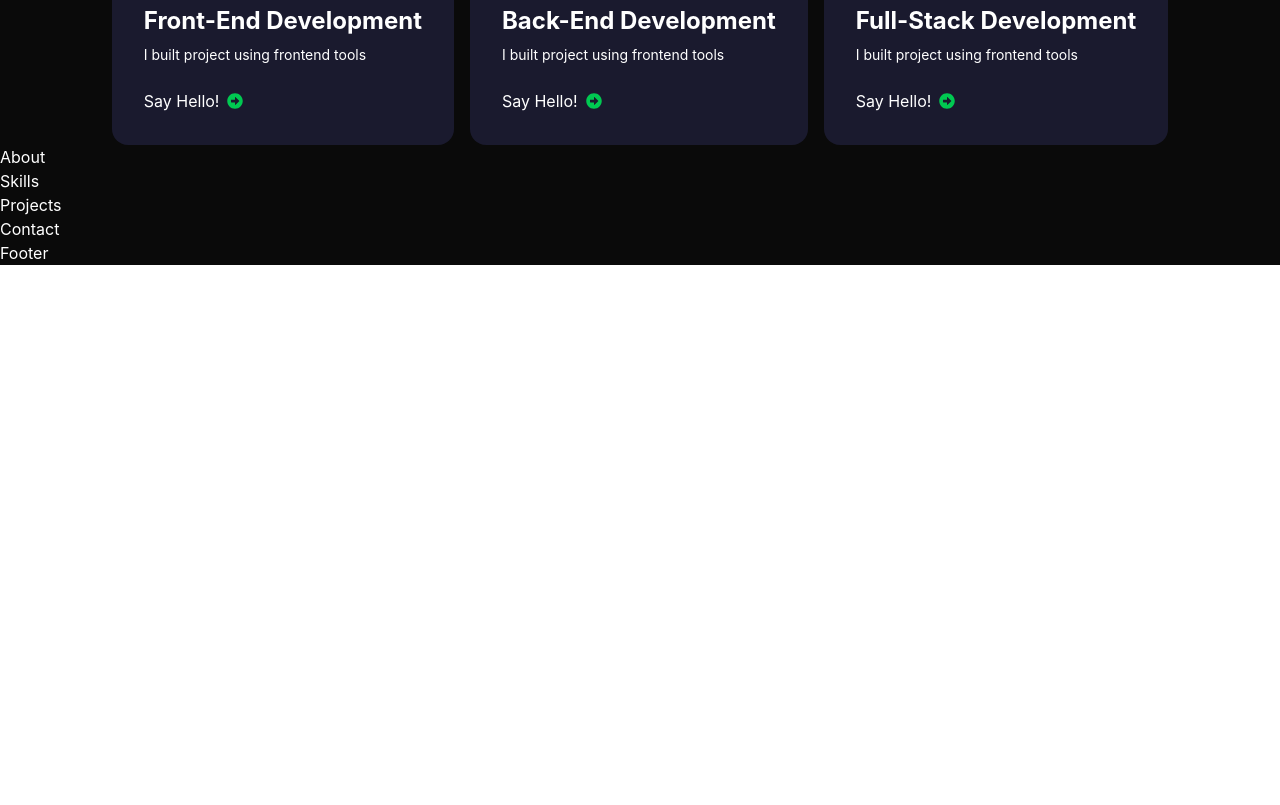
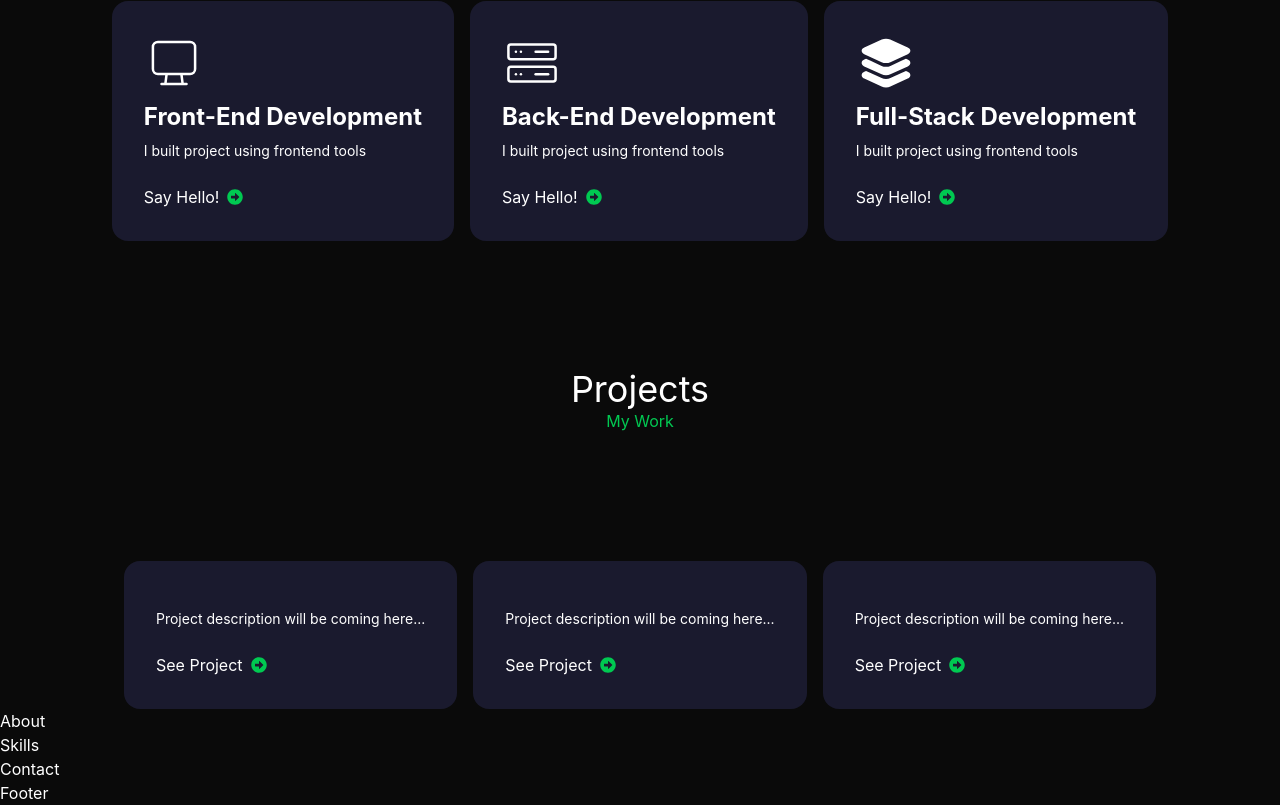
Before and after one commit to Bharath938/Portfolio, a React (Vite) app: page / in a window 1280 px wide. Shown: the part 851-1656 px from the top of the page. Before the commit the page ends 1116 px from the top, so only its background shows below. Built offline with nearby package versions, Linux system fonts and the light colour scheme.

Commit message:
add projects section

```diff
--- a/src/App.jsx
+++ b/src/App.jsx
@@ -14,9 +14,9 @@ function App() {
       <Navbar />
       <Hero />
       <Services />
+      <Projects />
       <About />
       <Skills />
-      <Projects />
       <Contact />
       <Footer />
     </main>
--- a/src/components/Projects.jsx
+++ b/src/components/Projects.jsx
@@ -1,7 +1,50 @@
 import React from "react";
+import { FaArrowAltCircleRight } from "react-icons/fa";
 
 function Projects() {
-  return <div>Projects</div>;
+  const projects = [
+    {
+      image: "",
+      title: "",
+      description: "Project description will be coming here...",
+    },
+    {
+      image: "",
+      title: "",
+      description: "Project description will be coming here...",
+    },
+    {
+      image: "",
+      title: "",
+      description: "Project description will be coming here...",
+    },
+  ];
+  return (
+    <div>
+      <div className="flex flex-col mt-32">
+        <div className="flex flex-col justify-center items-center">
+          <span className="text-4xl">Projects</span>
+          <span className="text-green-500">My Work</span>
+        </div>
+
+        <div className="flex flex-col justify-center gap-4 items-center md:flex-row mt-32">
+          {projects?.map((project) => (
+            <div className="flex flex-col space-y-2 p-8 rounded-2xl bg-[#1a1a2e]">
+              <span className="text-6xl">{project.image}</span>
+              <span className="text-2xl font-bold">{project.title}</span>
+              <span className="text-sm">{project.description}</span>
+              <div className="flex gap-2 items-center mt-4 cursor-pointer">
+                <span>See Project</span>
+                <span>
+                  <FaArrowAltCircleRight className="text-green-500 " />
+                </span>
+              </div>
+            </div>
+          ))}
+        </div>
+      </div>
+    </div>
+  );
 }
 
 export default Projects;
--- a/src/components/Services.jsx
+++ b/src/components/Services.jsx
@@ -24,7 +24,7 @@ function Services() {
   ];
 
   return (
-    <div className="flex flex-col mt-8">
+    <div className="flex flex-col mt-32">
       <div className="flex flex-col justify-center items-center">
         <span className="text-4xl">What I Do</span>
         <span className="text-green-500">My Services</span>
```
